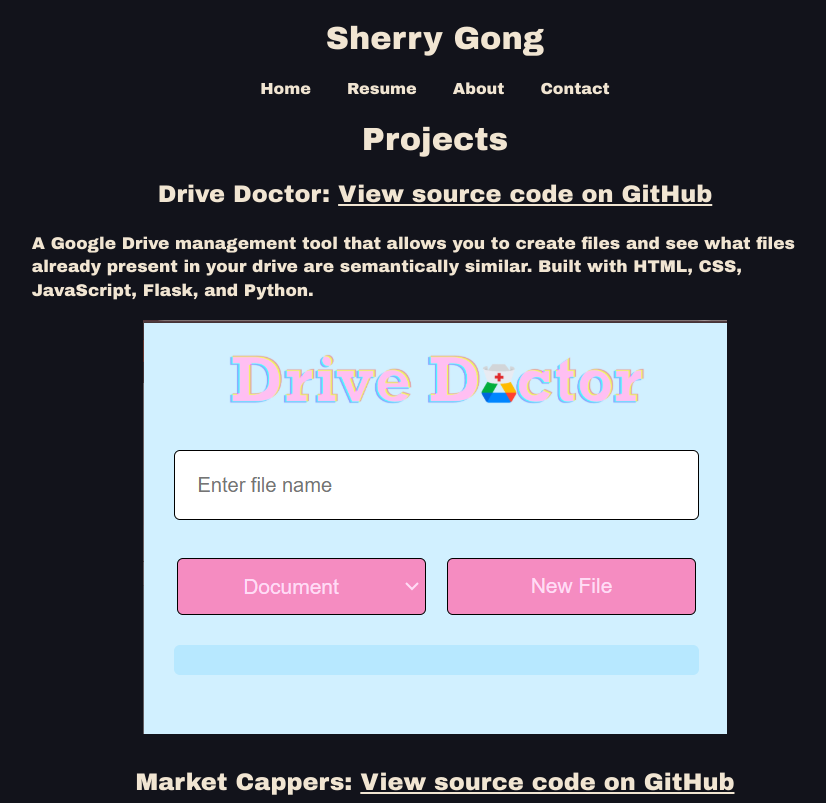
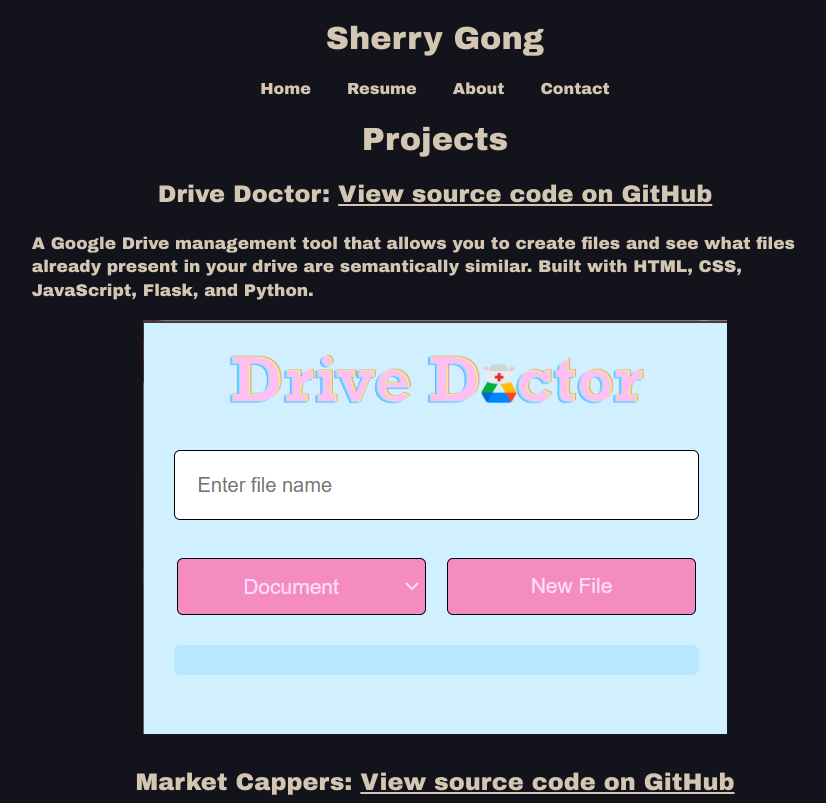
Before and after one commit to sg0ng/sg0ng.github.io, a plain HTML site: page index.html in a window 1280 px wide. Shown: the top 803 px of the page, without its empty margins (205-1031 px from the left). Drawn offline with Linux system fonts and the light colour scheme.

Commit message:
edit styles

```diff
--- a/styles.css
+++ b/styles.css
@@ -5,7 +5,7 @@
 }
 
 h1, h2 {
-    color: rgb(241, 229, 210);
+    color: rgb(211, 198, 178);
     font-family: 'Arial Black', 'Arial Bold', sans-serif;
     text-align: center;
     text-decoration: none;
@@ -13,7 +13,7 @@
 }
 
 p {
-    color: rgb(241, 229, 210);
+    color: rgb(211, 198, 178);
     font-family: 'Arial Black', 'Arial Bold', sans-serif;
     text-align: left;
     font-size: 17px;
@@ -23,7 +23,7 @@
 }
 
 a {
-  color: rgb(241, 229, 210);
+  color: rgb(211, 198, 178);
     font-family: 'Arial Black', 'Arial Bold', sans-serif;
     text-align: center;
     line-height: 1.4;
@@ -34,7 +34,7 @@
 }
 
 nav a{
-    color: rgb(241, 229, 210);
+    color: rgb(211, 198, 178);
     text-align: center;
     padding: 14px 16px;
     text-decoration: none;
@@ -46,7 +46,7 @@
 }
 
 p:link {
-    color: rgb(241, 229, 210);
+    color: rgb(211, 198, 178);
 }
 
 section {
```
Also changed, not shown: index.html (+2 -0 lines).
